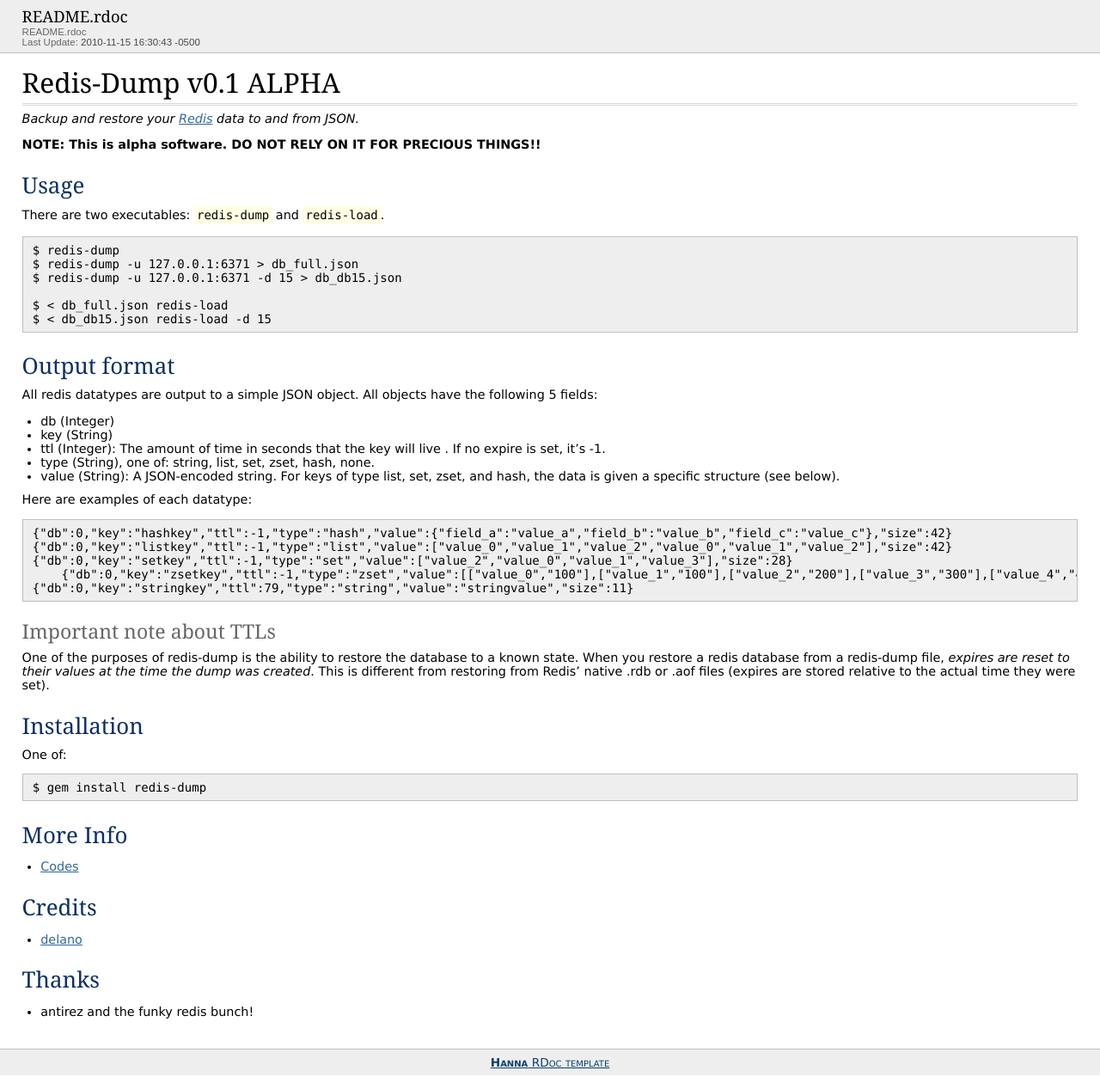
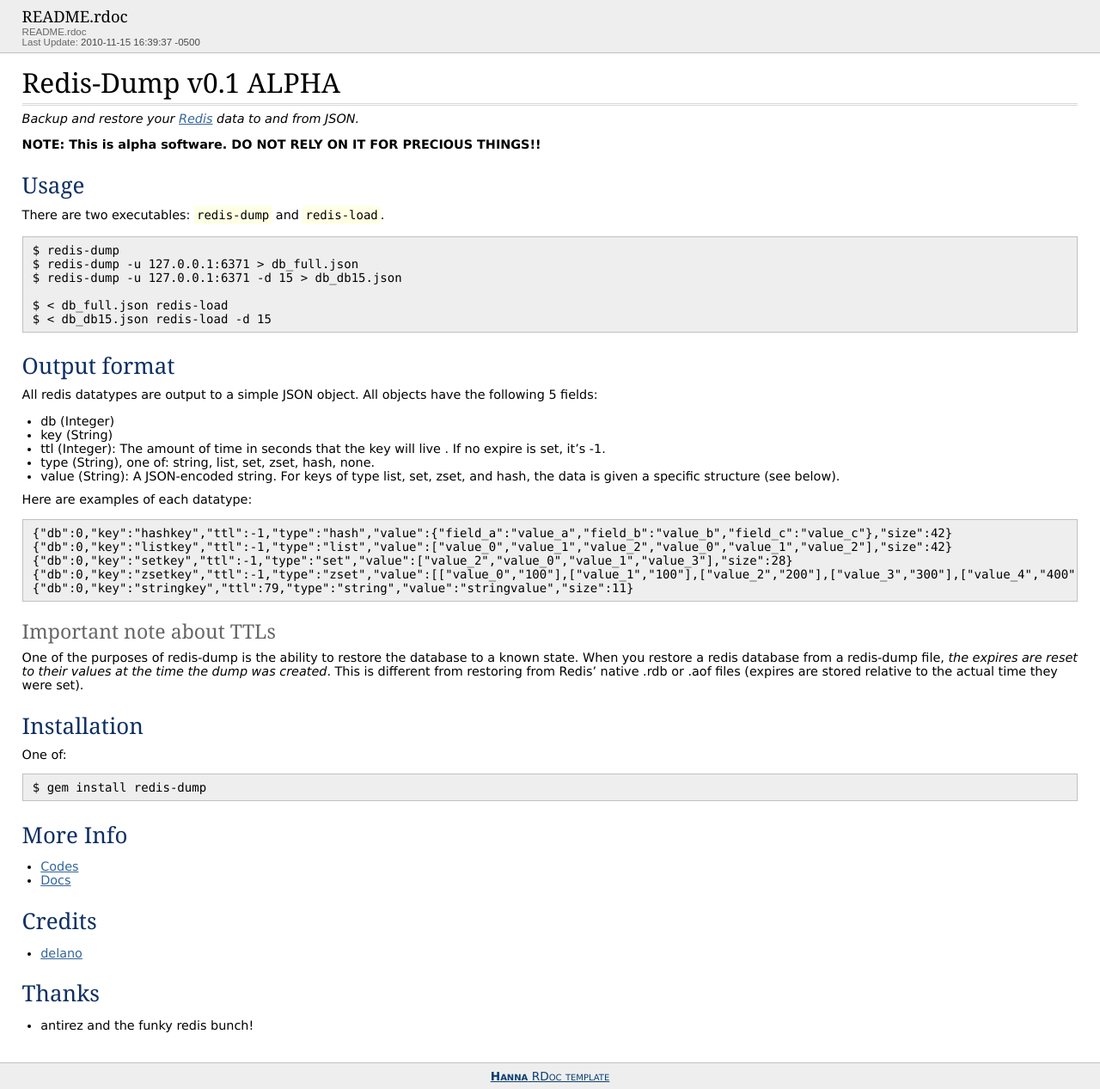
Before and after one commit to delano/redis-dump, a plain HTML site: page files/README_rdoc.html in a window 1280 px wide. Shown: the whole page at 86% size. Drawn offline with Linux system fonts and the light colour scheme.

Commit message:
Updated docs

```diff
--- a/files/README_rdoc.html
+++ b/files/README_rdoc.html
@@ -31,7 +31,7 @@
         </div>
         <div class='last-update'>
           Last Update:
-          <span class='datetime'>2010-11-15 16:30:43 -0500</span>
+          <span class='datetime'>2010-11-15 16:39:37 -0500</span>
         </div>
       </div>
       <div id='content'>
@@ -78,12 +78,12 @@
             <p>
             Here are examples of each datatype:
             </p>
-            <pre>{&quot;db&quot;:0,&quot;key&quot;:&quot;hashkey&quot;,&quot;ttl&quot;:-1,&quot;type&quot;:&quot;hash&quot;,&quot;value&quot;:{&quot;field_a&quot;:&quot;value_a&quot;,&quot;field_b&quot;:&quot;value_b&quot;,&quot;field_c&quot;:&quot;value_c&quot;},&quot;size&quot;:42}&#x000A;{&quot;db&quot;:0,&quot;key&quot;:&quot;listkey&quot;,&quot;ttl&quot;:-1,&quot;type&quot;:&quot;list&quot;,&quot;value&quot;:[&quot;value_0&quot;,&quot;value_1&quot;,&quot;value_2&quot;,&quot;value_0&quot;,&quot;value_1&quot;,&quot;value_2&quot;],&quot;size&quot;:42}&#x000A;{&quot;db&quot;:0,&quot;key&quot;:&quot;setkey&quot;,&quot;ttl&quot;:-1,&quot;type&quot;:&quot;set&quot;,&quot;value&quot;:[&quot;value_2&quot;,&quot;value_0&quot;,&quot;value_1&quot;,&quot;value_3&quot;],&quot;size&quot;:28}&#x000A;    {&quot;db&quot;:0,&quot;key&quot;:&quot;zsetkey&quot;,&quot;ttl&quot;:-1,&quot;type&quot;:&quot;zset&quot;,&quot;value&quot;:[[&quot;value_0&quot;,&quot;100&quot;],[&quot;value_1&quot;,&quot;100&quot;],[&quot;value_2&quot;,&quot;200&quot;],[&quot;value_3&quot;,&quot;300&quot;],[&quot;value_4&quot;,&quot;400&quot;]],&quot;size&quot;:50}&#x000A;{&quot;db&quot;:0,&quot;key&quot;:&quot;stringkey&quot;,&quot;ttl&quot;:79,&quot;type&quot;:&quot;string&quot;,&quot;value&quot;:&quot;stringvalue&quot;,&quot;size&quot;:11}</pre>
+            <pre>{&quot;db&quot;:0,&quot;key&quot;:&quot;hashkey&quot;,&quot;ttl&quot;:-1,&quot;type&quot;:&quot;hash&quot;,&quot;value&quot;:{&quot;field_a&quot;:&quot;value_a&quot;,&quot;field_b&quot;:&quot;value_b&quot;,&quot;field_c&quot;:&quot;value_c&quot;},&quot;size&quot;:42}&#x000A;{&quot;db&quot;:0,&quot;key&quot;:&quot;listkey&quot;,&quot;ttl&quot;:-1,&quot;type&quot;:&quot;list&quot;,&quot;value&quot;:[&quot;value_0&quot;,&quot;value_1&quot;,&quot;value_2&quot;,&quot;value_0&quot;,&quot;value_1&quot;,&quot;value_2&quot;],&quot;size&quot;:42}&#x000A;{&quot;db&quot;:0,&quot;key&quot;:&quot;setkey&quot;,&quot;ttl&quot;:-1,&quot;type&quot;:&quot;set&quot;,&quot;value&quot;:[&quot;value_2&quot;,&quot;value_0&quot;,&quot;value_1&quot;,&quot;value_3&quot;],&quot;size&quot;:28}&#x000A;{&quot;db&quot;:0,&quot;key&quot;:&quot;zsetkey&quot;,&quot;ttl&quot;:-1,&quot;type&quot;:&quot;zset&quot;,&quot;value&quot;:[[&quot;value_0&quot;,&quot;100&quot;],[&quot;value_1&quot;,&quot;100&quot;],[&quot;value_2&quot;,&quot;200&quot;],[&quot;value_3&quot;,&quot;300&quot;],[&quot;value_4&quot;,&quot;400&quot;]],&quot;size&quot;:50}&#x000A;{&quot;db&quot;:0,&quot;key&quot;:&quot;stringkey&quot;,&quot;ttl&quot;:79,&quot;type&quot;:&quot;string&quot;,&quot;value&quot;:&quot;stringvalue&quot;,&quot;size&quot;:11}</pre>
             <h3>Important note about TTLs</h3>
             <p>
             One of the purposes of redis-dump is the ability to restore the database to
             a known state. When you restore a redis database from a redis-dump file,
-            <em>expires are reset to their values at the time the dump was
+            <em>the expires are reset to their values at the time the dump was
             created</em>. This is different from restoring from Redis&#8217; native
             .rdb or .aof files (expires are stored relative to the actual time they
             were set).
@@ -96,6 +96,9 @@
             <h2>More Info</h2>
             <ul>
             <li><a href="http://github.com/delano/redis-dump">Codes</a>
+
+            </li>
+            <li><a href="http://goldensword.ca/redis-dump/">Docs</a>
 
             </li>
             </ul>
```
Also changed, not shown: files/LICENSE_txt.html (+1 -1 lines), files/lib/redis/dump_rb.html (+1 -1 lines), 2 other files.
